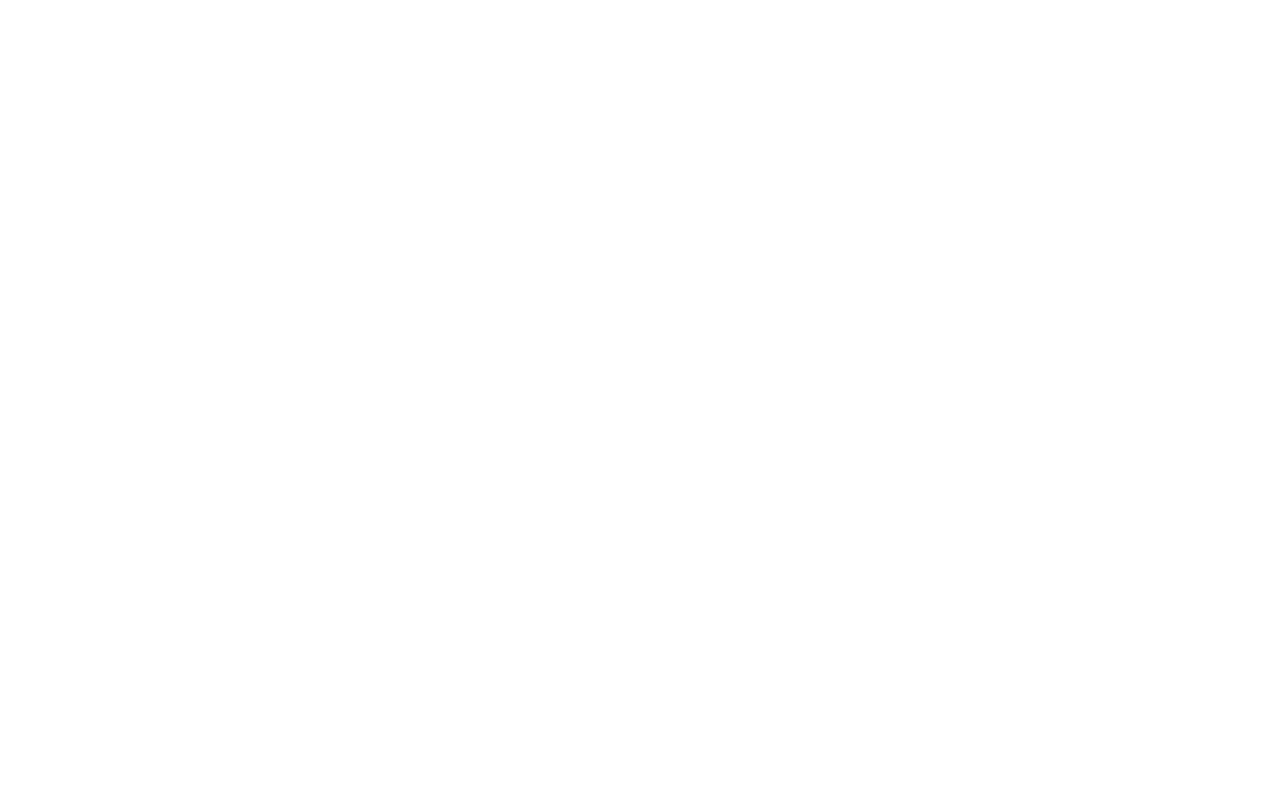
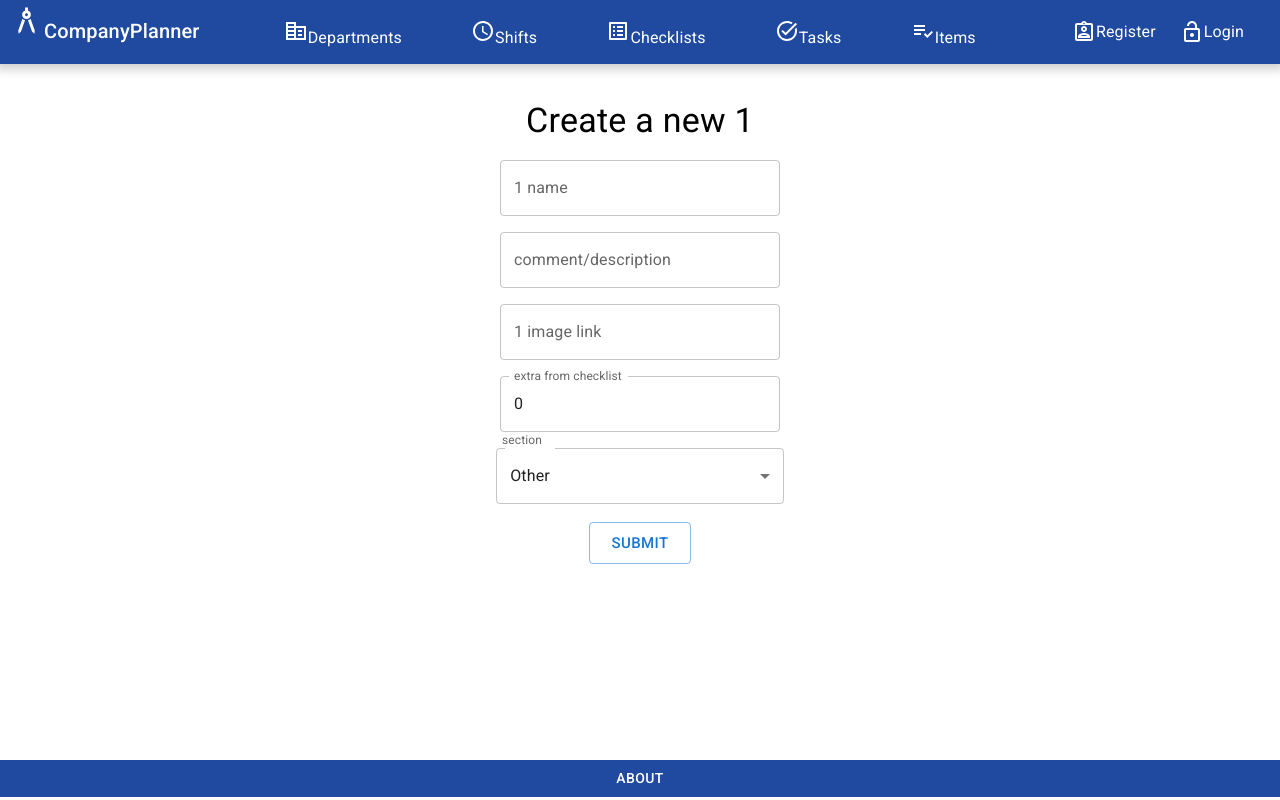
Before and after one commit to rodages/Project4-CompanyPlanner-client, a React (Create React App) app: page /new/1 in a window 1280 px wide. Before the commit this address had no page. Built offline with nearby package versions, Linux system fonts and the light colour scheme.

Commit message:
landing page and posting items tasks works

```diff
--- a/src/App.js
+++ b/src/App.js
@@ -9,6 +9,7 @@
 import NavTest from './components/navigation/Navbar'
 import Login from './components/navigation/Login'
 import Register from './components/navigation/Register'
+import Home from './Home'
 
 //links
 import Departments from "./components/departments/Departments"
@@ -18,6 +19,7 @@
 
 import Tasks from "./components/checklists/Tasks"
 import Items from "./components/checklists/Items"
+import NewItemOrTask from "./components/forms/NewItemOrTask"
 
 
 function App() {
@@ -31,6 +33,7 @@
         <Route path="/" element = {<Layout
         loggedIn={loggedIn} user={user} setLoggedIn={setLoggedIn}/>}>
 
+        <Route index element={<Home  loggedIn={loggedIn} user={user}/>} />
         <Route path="/login" element={ <Login setLoggedIn={setLoggedIn} setUser={setUser} />} />
         <Route path="/register" element={<Register />}/>
 
@@ -48,6 +51,7 @@
         {/*<Route path="/checklists/:id" element={<ChecklistDetails />} /> */}
 
 
+        <Route path="new/:destination" element={<NewItemOrTask />} />
 
           <Route index element = {<h1>Index</h1>} />
 
--- /dev/null
+++ b/src/Home.js
@@ -0,0 +1,59 @@
+import React from 'react';
+
+import Image from './images/night.jpeg'
+import { useNavigate } from 'react-router-dom'
+import { Paper,Button, Typography, Box } from '@mui/material';
+
+
+
+const styles = {
+    paperContainer: {
+        background: `url(${Image}) no-repeat center center`,
+        backgroundPosition:'center',
+        backgroundSize:'cover',
+        backgroundRepeat:'no-repeat',
+        height:'80vh',
+        width:'100wh',
+        border:'1px solid red',
+        color:'white',
+        display:'flex',
+        flexDirection:'column',
+        alignItems:'center'
+    },
+    boxContainer:{
+        display:'flex',
+        flexDirection:'column',
+        alignItems:'center',
+        justifyContent:'center',
+    },
+    button:{
+        color:'white',
+         borderColor:'white'
+    }
+};
+
+function Home ({loggedIn,user}){
+    const navigate=useNavigate()
+    return (
+        <Paper style={styles.paperContainer}>
+            <Typography variant="h2" component="div" gutterBottom style={{marginTop:'5%'}}>
+                Welcome to Company Planner
+            </Typography>
+            <Box style={styles.boxContainer}>
+            <Typography variant="h5" component="div" gutterBottom >
+                Your content management tool
+            </Typography>
+                {loggedIn?<h1>Welcome back {user.username}</h1>:(
+                    <Box style={{display:'flex',justifyContent:'space-evenly', width:'30vh', marginTop:'5%'}}>
+                            <Button onClick={()=>navigate('/login')} style={styles.button} variant="outlined">Login</Button>
+                            <Button onClick={()=>navigate('/register')} style={styles.button} variant="outlined">Register</Button>
+
+                    </Box>
+                )}
+
+            </Box>
+        </Paper>
+    )
+}
+
+export default Home
--- a/src/components/checklists/Checklists.js
+++ b/src/components/checklists/Checklists.js
@@ -6,6 +6,7 @@
 import Box from '@mui/material/Box';
 import Stack from '@mui/material/Stack';
 import Paper from '@mui/material/Paper';
+import Button from '@mui/material/Button';
 import { styled } from '@mui/material/styles';
 import { Typography } from '@mui/material'
 
@@ -41,7 +42,9 @@
   return(
 
       <Box style={{margin:'0 auto',width: '80%'}}>
-        <Typography>All Existing Checklists</Typography>
+        <Typography align='center' variant="h4" gutterBottom component="div"> Currently created checklists
+            <div></div><Button onClick={()=>navigate('/createchecklist')
+            } variant="outlined">Create new checklist</Button></Typography>
           <Stack direction="row" spacing={2}>
             {checklists.map((checklist,index)=><ChecklistItem key={index} checklist={checklist} />)}
           </Stack>
--- a/src/components/departments/DepartmentCard.js
+++ b/src/components/departments/DepartmentCard.js
@@ -14,7 +14,7 @@
 
     const styles = {
         image :{
-            width: '100%',
+            width: '500px',
             margin: 'auto',
             height:'auto'
         }
--- /dev/null
+++ b/src/components/forms/NewItemOrTask.js
@@ -0,0 +1,201 @@
+import { useParams, useNavigate } from "react-router-dom"
+import { useState, useEffect } from "react"
+import axios from 'axios'
+import URL from '../../config'
+import { Box, TextField,Typography, FormControl, InputLabel, OutlinedInput,InputAdornment,IconButton, Button, Select } from '@mui/material'
+import MenuItem from '@mui/material/MenuItem';
+//fields:
+
+//extra_from_checklist_amount:dropdown
+//createdby
+
+function NewItemOrTask({endpoint}){
+    let urlEndPoint = endpoint
+    let params = useParams()
+    if(!urlEndPoint) urlEndPoint = params.destination
+
+    const navigate=useNavigate()
+    const [formData, setFormData] = useState({
+        section_name:'Other',
+        name:'',
+        image:'',
+        comment:'',
+        extra_from_checklist_amount:0,
+    })
+    const taskOptions = [
+        "Other",
+        "Pre-Departure",
+        "Briefing",
+        "Sightseeing Boat",
+        "Last Cruise of the day",
+        "Pier Works",
+        "Kitchen"
+        ]
+    const taskOptionsdict = [
+        {"Pre-Departure": "Pre-Departure"},
+        {Briefing: "Briefing"},
+        {"Sightseeing Boat": "Sightseeing Boat"},
+        {"Last Cruise of the day": "Last Cruise of the day"},
+        {"Pier Works": "Pier Works"},
+        {Kitchen: "Kitchen"},
+        {Other: "Other"},
+    ]
+    const itemOptions = [
+        "Other",
+        "Crockery",
+        "Cutlery",
+        "Serving Tools",
+        "Food Serivce Area",
+        "Drinks Bar",
+        "Supervising"
+    ]
+    const itemOptionsdict = [
+        {"Crockery": "Crockery"},
+        {"Cutlery": "Cutlery"},
+        {"Serving Tools": "Serving Tools"},
+        {"Food Serivce Area": "Food Serivce Area"},
+        {"Drinks Bar": "Drinks Bar"},
+        {"Supervising": "Supervising"},
+        {"Other": "Other"},
+    ]
+
+    const ITEM_HEIGHT = 48;
+    const ITEM_PADDING_TOP = 8;
+    const MenuProps = {
+    PaperProps: {
+        style: {
+        maxHeight: ITEM_HEIGHT * 4.5 + ITEM_PADDING_TOP,
+        width: 250,
+        },
+    },
+    };
+
+    function handleChange (e) {
+        console.log(e.target.id, e.target.value)
+        setFormData({...formData, [e.target.id]:e.target.value})
+        if(e.target.id=='extra_from_checklist_amount' && e.target.value<0){
+            setFormData({...formData, 'extra_from_checklist_amount':0})
+        }
+        console.log({...formData, [e.target.id]:e.target.value})
+    }
+    function handleDropdownChange (e) {
+
+        setFormData({...formData, 'section_name':e.target.value})
+        console.log({...formData, 'section_name':e.target.value})
+    }
+
+    function handleSubmit(e){
+        e.preventDefault()
+        const token =JSON.parse(localStorage.getItem('accessToken'))
+        console.log(token)
+        console.log(`Bearer ${token.replaceAll('"','')}`)
+        let submissionPoint
+        console.log(formData)
+        if(urlEndPoint=='task'){
+            submissionPoint='tasks'
+        }else if(urlEndPoint=='item'){
+            submissionPoint='inventoryitems'
+        }
+        async function submit(){
+            try{
+                const res = await axios.post(
+                    `${URL}/${submissionPoint}/`,
+                JSON.stringify(formData),
+                {
+                    headers: {
+                      Authorization: `Bearer ${token.replaceAll('"','')}`,
+                    },
+            })
+                console.log(res)
+            }catch(e){
+                console.log(e)
+            }
+        }
+        submit()
+    }
+
+    return (
+        <Box component="form" onSubmit={handleSubmit} sx={{ display: 'flex', flexDirection:'column', justifyContent:'center', alignItems:'center' }}>
+            <Typography sx={{textAlign:'center', flex:'auto', marginBottom:'10px'}}variant="h4">Create a new {urlEndPoint}</Typography>
+
+            <FormControl sx={{m: 1, minWidth:'35ch'}}>
+                <InputLabel htmlFor="name">{urlEndPoint} name</InputLabel>
+                <OutlinedInput
+                    id="name"
+                    required
+                    value={formData.name}
+                    onChange={handleChange}
+                    label={`${urlEndPoint} name`}
+                />
+            </FormControl>
+
+            <FormControl sx={{m: 1, minWidth:'35ch'}}>
+                <InputLabel htmlFor="comment">comment/description</InputLabel>
+                <OutlinedInput
+                    id="comment"
+                    value={formData.comment}
+                    onChange={handleChange}
+                    label="comment/description"
+                />
+            </FormControl>
+
+            <FormControl sx={{m: 1, minWidth:'35ch'}}>
+                <InputLabel htmlFor="image">{urlEndPoint} image link</InputLabel>
+                <OutlinedInput
+                    id="image"
+                    value={formData.image}
+                    onChange={handleChange}
+                    label={`${urlEndPoint} image link`}
+                />
+            </FormControl>
+
+            <TextField
+            onChange={handleChange}
+          id="extra_from_checklist_amount"
+          label="extra from checklist"
+          type="number"
+          value={formData.extra_from_checklist_amount}
+          sx={{m: 1, minWidth:'35ch'}}
+        />
+
+            <FormControl>
+                <InputLabel id="section_name_label">section</InputLabel>
+                <Select
+                    labelId="section_name_label"
+                    id="section_name"
+                    value={formData.section_name}
+                    onChange={handleDropdownChange}
+                    input={<OutlinedInput label='section' />}
+                    MenuProps={MenuProps}
+                    sx={{m: 1, minWidth:'32ch'}}
+                >
+
+                {urlEndPoint=='item'?
+                //list items dropdown
+                itemOptions.map((item, index) =>(
+                    <MenuItem
+                        key={index}
+                        value={item}
+                        >
+                        {item}
+                    </MenuItem>
+                )):
+                taskOptions.map((item, index) =>(
+                    <MenuItem
+                        key={index}
+                        value={item}
+                        >
+                        {item}
+                    </MenuItem>
+                ))
+                }
+                </Select>
+            </FormControl>
+
+            <Button size='large' sx={{display:"block", margin:'0 auto', marginTop:'10px'}} onClick={handleSubmit} variant="outlined">Submit</Button>
+        </Box>
+        )
+
+}
+
+export default NewItemOrTask
--- a/src/components/navigation/Layout.js
+++ b/src/components/navigation/Layout.js
@@ -24,7 +24,7 @@
           right: 0
 
         }}>
-            <BottomNavigation style={{backgroundColor:'#1F4A9F', display:'flex', justifyContent:'center', alignItems:'center', paddingBottom:'10px', height:'50px'}}>
+            <BottomNavigation style={{backgroundColor:'#1F4A9F', display:'flex', justifyContent:'center', alignItems:'center',  height:'auto'}}>
                 <Button style={{color:'white', backgroundColor:'#1F4A9F', borderColor:'white'}} href="#about">
                     About
                 </Button>
--- a/src/components/navigation/Login.js
+++ b/src/components/navigation/Login.js
@@ -48,6 +48,7 @@
                 if(res.statusText=="OK"){
                     console.log("this runs")
                     console.log(res)
+                    console.log(JSON.stringify(res.data.access))
                     setAccessToken(res.data.access);
                     setRefreshToken(res.data.refresh);
                     setLoggedIn(true)
--- a/src/components/navigation/Navbar.js
+++ b/src/components/navigation/Navbar.js
@@ -162,7 +162,7 @@
     );
 
     return (
-        <Box sx={{ flexGrow: 1, marginBottom:'20px', position:'fixed', width:'100%', height:'60px', zIndex:10}}>
+        <Box sx={{ flexGrow: 1, position:'fixed', width:'100%', zIndex:10}}>
         <AppBar position="static" style={{backgroundColor:'#1F4A9F',boxShadow:'0 0px 10px 5px rgb(0 0 0 / 20%)'}}>
             <Toolbar>
             <Link to="/" style={{color:'white', textDecoration:'none', marginTop:'-15px', marginLeft:'-15px'}}>
```
Also changed, not shown: src/App.css (line endings or trailing spaces), src/images/night.jpeg (added), src/images/sunshine.jpeg (added).
